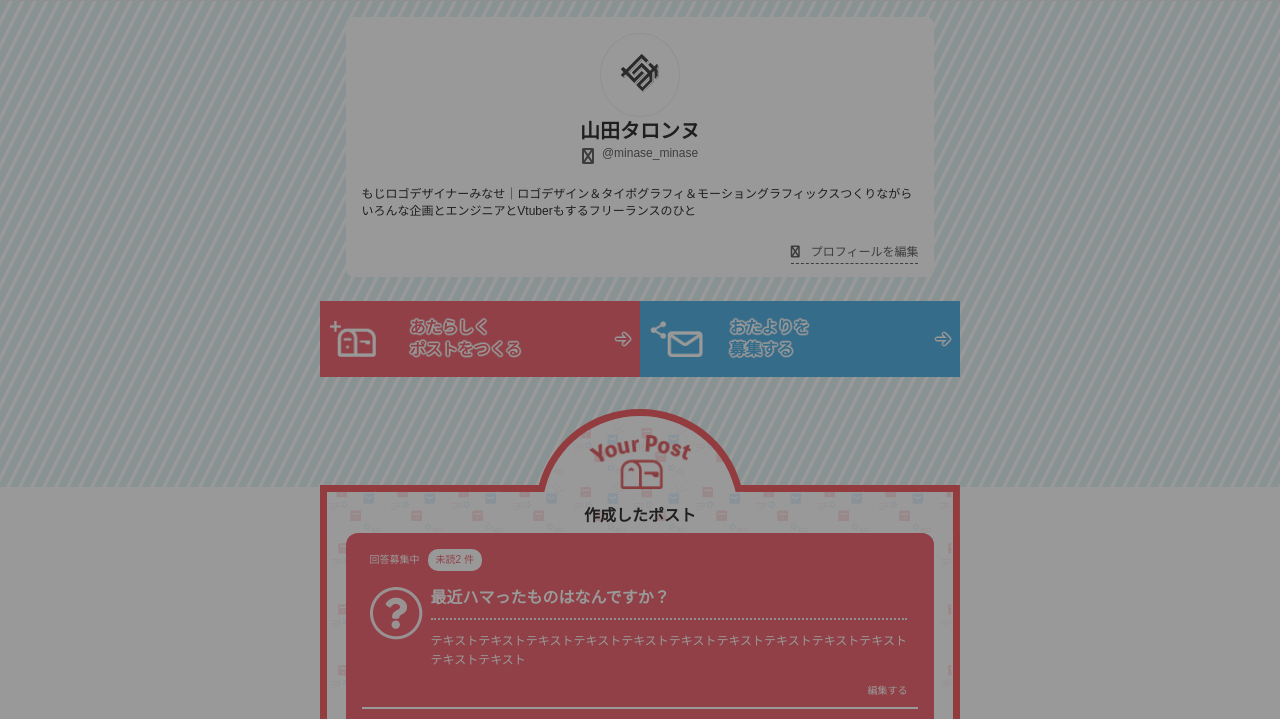
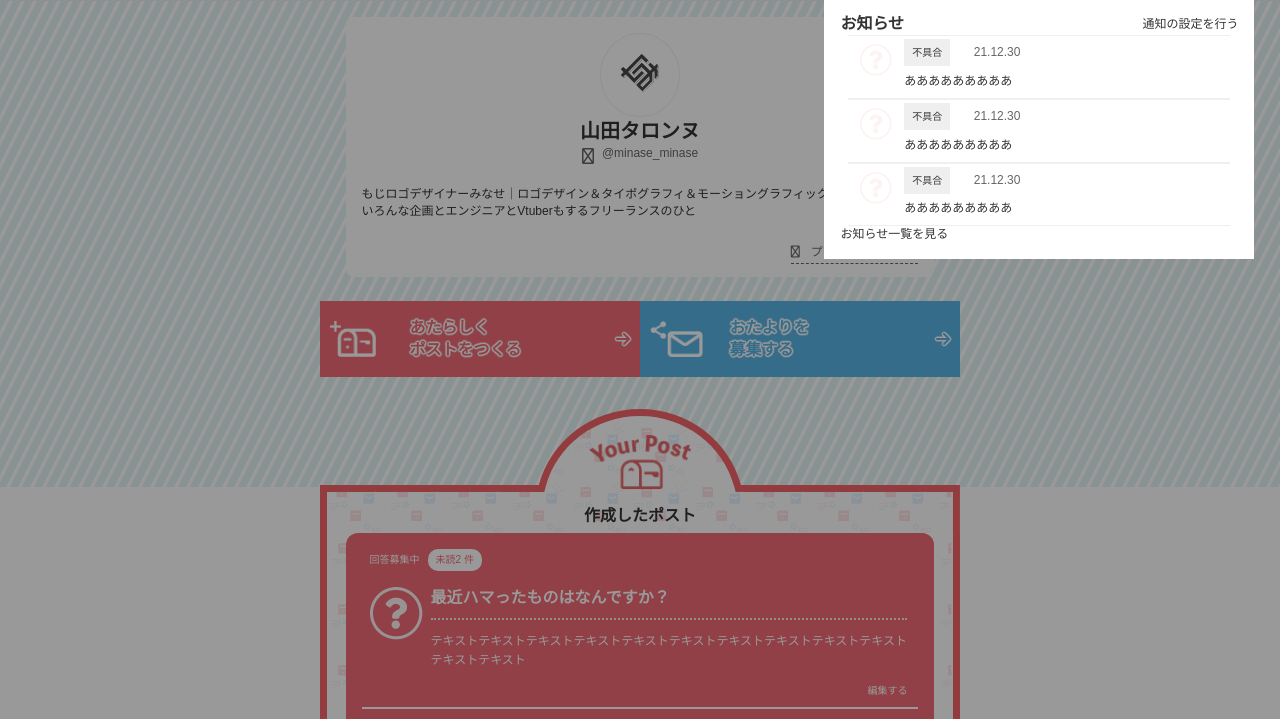
Before and after one commit to key0423/topiposu_namuru, a website: page mypage.html in a window 1280 px wide. Both pictures are taken after a click on the item 1184 px from the left and 36 px from the top of the page. Shown: the part 63-782 px from the top of the page. Drawn offline with nearby package versions, Linux system fonts and the light colour scheme.

Commit message:
アイコン

```diff
--- a/mypage.html
+++ b/mypage.html
@@ -329,12 +329,38 @@ class="fontawesome_icon arrow_icon">おたよりをもっと見る</span>
 <div class="anounce_box" id="modalAnounce">
   <div class="anounce_head flex_side">
     <p class="anounce_ttl">お知らせ</p>
-    <p class="">通知の設定を行う</p>
+    <p class=""><a class="anounce_setting" href="">通知の設定を行う</a></p>
   </div>
 
   <ul class="head_topick_list">
   <li class="head_topick_list_item">
-    <a href="" class="txt_link_black">
+    <a href="" class="txt_link_black flex">
+      <div class="topick_icon topick_item_left">
+        <!-- アイコン -->
+        <img src="img/post_icon01.png" alt="アイコンおると">
+      </div>
+      <div class="topick_item_right">
+        <span class="topick_item_category">不具合</span>
+        <span class="topick_item_date">21.12.30</span>
+        <span class="topick_item_txt">あああああああああ</span>
+      </div>
+    </a>
+  </li>
+  <li class="head_topick_list_item">
+    <a href="" class="txt_link_black flex">
+      <div class="topick_icon topick_item_left">
+        <!-- アイコン -->
+        <img src="img/post_icon01.png" alt="アイコンおると">
+      </div>
+      <div class="topick_item_right">
+        <span class="topick_item_category">不具合</span>
+        <span class="topick_item_date">21.12.30</span>
+        <span class="topick_item_txt">あああああああああ</span>
+      </div>
+    </a>
+  </li>
+  <li class="head_topick_list_item">
+    <a href="" class="txt_link_black flex">
       <div class="topick_icon topick_item_left">
         <!-- アイコン -->
         <img src="img/post_icon01.png" alt="アイコンおると">
--- a/scss/foundation/_constants.scss
+++ b/scss/foundation/_constants.scss
@@ -3,7 +3,7 @@ $font: 'Hiragino Kaku Gothic Pro', 'ヒラギノ角ゴ Pro W3', 游ゴシック
 $color_post:#ef6b75;
 $color_letter:#58B3E5;
 $light_gray:#efefef;
-$gray:#666666;
+$gray: #666666;
 $white:#ffffff;
 $border_black: #eeeeee;
 
@@ -20,7 +20,7 @@ $font_ss: 10px;
 $layout_width_inner: 375px;
 
 //headerの高さ
-$header_height:64px;
+$header_height: 64px;
 
 // ブレークポイント
 $breakpoints: (
@@ -83,7 +83,6 @@ $sp_min:320px;
 }
 .fontawesome_icon::before {
   font-family: "Font Awesome 6 Free";
-  font-weight: 900;
   position: absolute;
   left: 0;
 }
@@ -97,6 +96,14 @@ $sp_min:320px;
 }
 .post_link_txt_icon::before{
   content: '\f105';
+  font-weight: 900;
+  font-size: 12px;
+  left: auto;
+  right: 0;
+}
+.cog_icon::before{
+  content: '\f013';
+  font-weight: 900;
   font-size: 12px;
   left: auto;
   right: 0;
@@ -121,7 +128,8 @@ $sp_min:320px;
   background-size: contain;
   position: $position;
 }
-@mixin after($width, $height, $position){
+
+@mixin after($width, $height, $position, $background){
   content: '';
   display: inline-block;
   width: $width;
--- a/scss/foundation/_object.scss
+++ b/scss/foundation/_object.scss
@@ -306,27 +306,43 @@ js用
     display: none;
 }
 
-
 /*==============================
 お知らせモーダル中身
 ==============================*/
-.head_topick_list{
+.anounce_box{
     max-width: 430px;
     width: 80%;
+    position:fixed;
+    top: 60px;
+    right: 2%;
+    z-index:9999;
+    background: $white;
+    padding:16px;
+}
+.anounce_head{
+    align-items: center;
+    .anounce_ttl{
+        font-size: $font_n;
+        font-weight: bold;
+    }
+    .anounce_setting{
+        position: relative;
+    }
 }
 .head_topick_list_item{
     padding: 0 2%;
 }
 .txt_link_black{
-    @include d_block;
     padding: 8px 12px;
-    border-bottom: soid 1px $light_gray;
+    border-bottom: solid 1px $light_gray;
+    width: 100%;
     &:first-child{
-        border-top: soid 1px $light_gray;
+        border-top: solid 1px $light_gray;
     }
     $left_item_width: 32px;
     .topick_item_left{
-        flex-basis: 32px;
+        flex-basis: $left_item_width;
+        width: $left_item_width;
         margin-right: 12px;
         text-align: center;
     }
@@ -338,6 +354,8 @@ js用
     .topick_item_category{
         font-size:$font_ss;
         padding: 8px;
+        background: $light_gray;
+        margin-right: 8px;
     }
     .topick_item_date{
         font-size:$font_sp_normal;
@@ -345,6 +363,8 @@ js用
         padding-left: 12px;
     }
     .topick_item_txt{
+        @include d_block;
         font-size:$font_sp_normal;
+        padding-top: 12px;
     }
 }
```
Also changed, not shown: css/app.css.
